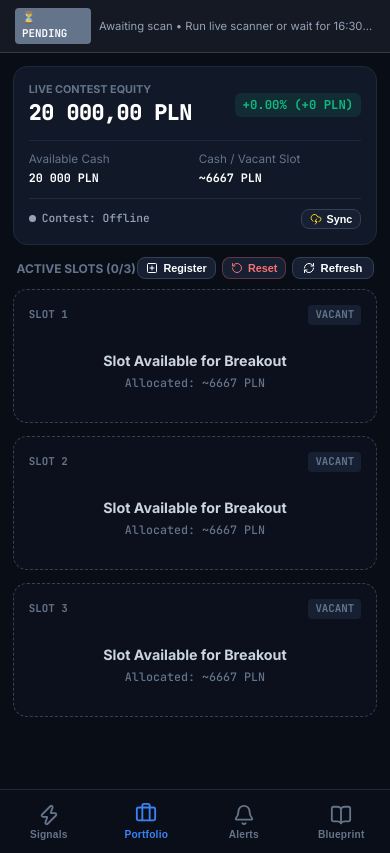
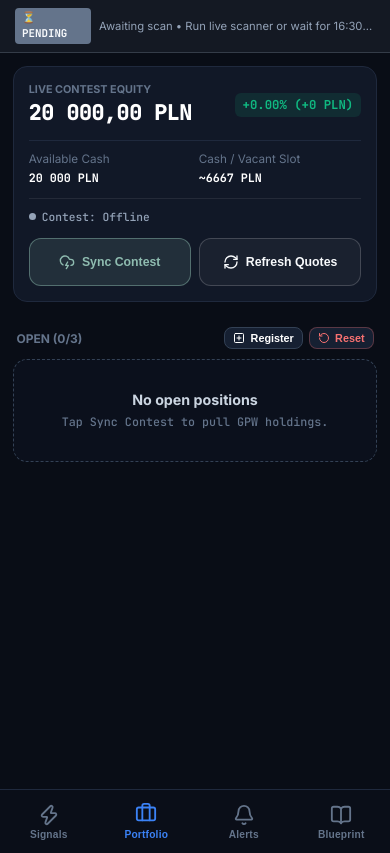
Before and after one commit to hcoppini/SIGG, a Flask app: page /m in a window 390 px wide, after a click on "Portfolio". Shown: the part 58-911 px from the top of the page. Run offline with Flask 2, Linux system fonts and the light colour scheme; data that the repository does not hold is empty.

Commit message:
Add morning health wake, position risk tape, phone Sync/Refresh bar
Actions runs /api/cron/health at 08:05 CET (red X if sync broken).
Desktop + mobile cards show stop cushion, sessions left, gap −3/−5%.
Phone portfolio gets large Sync Contest + Refresh Quotes commands.

Co-authored-by: Cursor <cursoragent@cursor.com>

```diff
--- a/app.py
+++ b/app.py
@@ -532,16 +532,63 @@ def cron_window(window: str):
             "status": "success",
             "message": "pong",
             "cloud": cloud_status(),
+            "auto_login": {"configured": credentials_configured()},
             "time_cet": datetime.now(WARSAW_TZ).strftime("%Y-%m-%d %H:%M:%S")
         })
+
+    if window == "health":
+        # Morning / on-demand truth check for GitHub Actions (no Discord).
+        # Fails with HTTP 503 when the hub cannot sync contest state.
+        cloud = cloud_status()
+        auto_ok = credentials_configured()
+        sync_res = None
+        sync_err = None
+        try:
+            sync_res = contest_sync_engine.sync_now(portfolio_mgr)
+        except Exception as e:
+            sync_err = str(e)
+            print(f"[cron] health sync error: {e}")
+
+        summary = portfolio_mgr.update_live_quotes()
+        cs = (summary or {}).get("contest_sync") or {}
+        sync_status = (sync_res or {}).get("status") or cs.get("status") or "unknown"
+        positions_count = len((summary or {}).get("positions") or [])
+        equity = (summary or {}).get("total_equity")
+
+        checks = {
+            "auto_login_configured": auto_ok,
+            "cloud_enabled": bool(cloud.get("enabled")),
+            "contest_sync_ok": sync_status in (
+                "synced", "synced_partial", "manual", "success", "partial"
+            ),
+            "sync_status": sync_status,
+            "positions_count": positions_count,
+            "equity": equity,
+            "last_synced": cs.get("last_synced"),
+            "sync_error": sync_err or (sync_res or {}).get("message") if sync_status in ("error", "expired") else None,
+        }
+        healthy = (
+            checks["auto_login_configured"]
+            and checks["cloud_enabled"]
+            and checks["contest_sync_ok"]
+        )
+        payload = {
+            "status": "success" if healthy else "unhealthy",
+            "healthy": healthy,
+            "window": "health",
+            "checks": checks,
+            "cloud": cloud,
+            "time_cet": datetime.now(WARSAW_TZ).strftime("%Y-%m-%d %H:%M:%S"),
+        }
+        return jsonify(payload), (200 if healthy else 503)
 
     settings = load_settings()
     active_strat = settings.get("active_strategy", "breakout_trend")
 
-    # Refresh contest + quotes first
+    # Refresh contest + quotes first (auto-login or cURL)
     try:
         contest_cfg = contest_sync_engine.load_config()
-        if contest_cfg.get("enabled") and contest_cfg.get("portfolio_curl"):
+        if credentials_configured() or (contest_cfg.get("enabled") and contest_cfg.get("portfolio_curl")):
             contest_sync_engine.sync_now(portfolio_mgr)
     except Exception as e:
         print(f"[cron] contest sync error: {e}")
--- a/static/css/mobile.css
+++ b/static/css/mobile.css
@@ -1174,3 +1174,89 @@ body {
     color: #fff !important;
     border-color: var(--accent) !important;
 }
+
+/* One-tap Sync / Refresh */
+.mobile-cmd-bar {
+    display: grid;
+    grid-template-columns: 1fr 1fr;
+    gap: 0.55rem;
+    margin-top: 0.85rem;
+}
+
+.mobile-cmd-btn {
+    min-height: 48px;
+    border-radius: 12px;
+    border: 1px solid rgba(255, 255, 255, 0.18);
+    background: rgba(255, 255, 255, 0.04);
+    color: var(--text-primary);
+    font-size: 0.82rem;
+    font-weight: 700;
+    display: inline-flex;
+    align-items: center;
+    justify-content: center;
+    gap: 0.45rem;
+    padding: 0.65rem 0.5rem;
+}
+
+.mobile-cmd-btn.primary {
+    background: rgba(143, 188, 176, 0.14);
+    border-color: rgba(143, 188, 176, 0.45);
+    color: #8fbcb0;
+}
+
+.mobile-cmd-btn:disabled {
+    opacity: 0.5;
+}
+
+.mobile-open-book {
+    display: flex;
+    flex-direction: column;
+    gap: 0.45rem;
+    margin: 0.35rem 0 0.85rem;
+}
+
+.mobile-open-chip {
+    display: flex;
+    justify-content: space-between;
+    align-items: center;
+    gap: 0.5rem;
+    padding: 0.65rem 0.8rem;
+    border-radius: 12px;
+    border: 1px solid rgba(255, 255, 255, 0.14);
+    background: rgba(255, 255, 255, 0.03);
+    font-size: 0.82rem;
+}
+
+.mobile-open-chip strong {
+    font-family: var(--font-mono);
+}
+
+.mobile-open-chip.tone-hold { color: #8fbcb0; border-color: rgba(143, 188, 176, 0.35); }
+.mobile-open-chip.tone-sell { color: #c4929a; border-color: rgba(196, 146, 154, 0.45); }
+.mobile-open-chip.tone-runner { color: #c4b49a; border-color: rgba(196, 180, 154, 0.45); }
+
+.mobile-risk-tape {
+    display: grid;
+    grid-template-columns: 1fr 1fr;
+    gap: 0.3rem 0.55rem;
+    margin: 0.55rem 0 0.65rem;
+    padding: 0.55rem 0.65rem;
+    border-radius: 10px;
+    border: 1px solid rgba(255, 255, 255, 0.12);
+    background: rgba(0, 0, 0, 0.2);
+    font-size: 0.7rem;
+    color: var(--text-secondary);
+}
+
+.mobile-risk-tape span:last-child {
+    font-family: var(--font-mono);
+    color: var(--text-primary);
+    text-align: right;
+}
+
+.mobile-risk-tape.risk-hot {
+    border-color: rgba(196, 146, 154, 0.5);
+    background: rgba(196, 146, 154, 0.08);
+}
+
+.mobile-risk-tape.risk-hot span:last-child { color: #c4929a; }
--- a/static/js/mobile.js
+++ b/static/js/mobile.js
@@ -744,18 +744,54 @@ function initSiggMobile() {
                 }
             }
 
+            // Open-book action strip (HOLD / SELL)
+            const mobileActions = document.getElementById('mobileOpenBookActions');
+            if (mobileActions) {
+                if (!positions.length) {
+                    mobileActions.hidden = true;
+                    mobileActions.innerHTML = '';
+                } else {
+                    mobileActions.hidden = false;
+                    mobileActions.innerHTML = positions.map((pos) => {
+                        const sig = pos.exit_signal || 'HOLD';
+                        let verb = `HOLD — Day ${pos.sessions_held || 1}/3`;
+                        let tone = 'hold';
+                        if (sig === 'STOP_TRIGGERED') { verb = 'SELL — STOP HIT'; tone = 'sell'; }
+                        else if (sig === '3D_EXIT_TODAY') { verb = 'SELL — DAY 3 EXIT'; tone = 'sell'; }
+                        else if (sig === 'RUNNER_HOLD') { verb = 'HOLD — RUNNER'; tone = 'runner'; }
+                        return `<div class="mobile-open-chip tone-${tone}"><strong>${pos.ticker}</strong><span>${verb}</span></div>`;
+                    }).join('');
+                }
+            }
+
             if (!mobileSlotsFeed) return;
             mobileSlotsFeed.innerHTML = '';
 
-            for (let i = 0; i < maxSlots; i++) {
-                const pos = positions[i];
+            if (!positions.length) {
+                mobileSlotsFeed.innerHTML = `
+                    <div class="mobile-slot-card vacant">
+                        <div class="slot-vacant-content">
+                            <div class="slot-vacant-title">No open positions</div>
+                            <div class="slot-vacant-sub">Tap Sync Contest to pull GPW holdings.</div>
+                        </div>
+                    </div>`;
+            }
+
+            positions.forEach((pos, i) => {
                 const slotNum = `SLOT ${i + 1}`;
-
-                if (pos) {
                 const isPositive = (pos.pnl_pln >= 0);
                 const pnlClass = isPositive ? 'text-green' : 'text-red';
                 const pnlSign = isPositive ? '+' : '';
                 const held = pos.sessions_held || 1;
+                const currPx = Number(pos.current_price || pos.entry_price || 0);
+                const stopPx = Number(pos.stop_loss_price || 0);
+                const sharesN = Number(pos.shares || 0);
+                const daysLeft = Math.max(0, 3 - held);
+                const cushionPct = currPx > 0 ? ((currPx - stopPx) / currPx) * 100 : 0;
+                const cushionPln = sharesN * (currPx - stopPx);
+                const gap3Pln = sharesN * currPx * -0.03;
+                const gap5Pln = sharesN * currPx * -0.05;
+                const riskClass = cushionPct <= 1.5 ? 'risk-hot' : '';
 
                 let cardClass = 'mobile-slot-card occupied';
                 let badgeClass = 'slot-status-badge badge-signal-buy';
@@ -764,16 +800,20 @@ function initSiggMobile() {
                 if (pos.exit_signal === 'STOP_TRIGGERED') {
                     cardClass = 'mobile-slot-card breached';
                     badgeClass = 'slot-status-badge text-red';
-                        badgeText = 'STOP BREACHED';
+                    badgeText = 'STOP HIT';
                 } else if (pos.exit_signal === '3D_EXIT_TODAY') {
                     cardClass = 'mobile-slot-card warning';
                     badgeClass = 'slot-status-badge text-amber';
-                        badgeText = '3D EXIT TODAY';
+                    badgeText = 'DAY 3 EXIT';
                 } else if (pos.exit_signal === 'RUNNER_HOLD') {
                     cardClass = 'mobile-slot-card occupied';
                     badgeClass = 'slot-status-badge text-green font-bold';
-                        badgeText = 'RUNNER EXCEPTION';
+                    badgeText = 'RUNNER';
                 }
+
+                const entryPx = Number(pos.entry_price || 0);
+                const entryFmt = entryPx >= 10 ? entryPx.toFixed(2) : entryPx.toFixed(4);
+                const currFmt = currPx >= 10 ? currPx.toFixed(2) : currPx.toFixed(4);
 
                 const card = document.createElement('div');
                 card.className = cardClass;
@@ -788,11 +828,17 @@ function initSiggMobile() {
                         <span class="slot-pos-pnl ${pnlClass}">${pnlSign}${Number(pos.pnl_pct || 0).toFixed(2)}% (${pnlSign}${Number(pos.pnl_pln || 0).toFixed(0)} PLN)</span>
                     </div>
 
-                        <!-- 3-Day Countdown Step Bar -->
                     <div class="hold-progress-bar">
                         <div class="hold-step active"></div>
                         <div class="hold-step ${held >= 2 ? 'active' : ''}"></div>
                         <div class="hold-step ${held >= 3 ? (pos.exit_signal === 'RUNNER_HOLD' ? 'active' : 'exit-day') : ''}"></div>
+                    </div>
+
+                    <div class="mobile-risk-tape ${riskClass}">
+                        <span>To stop</span><span>${cushionPct.toFixed(1)}% · ${cushionPln >= 0 ? '+' : ''}${cushionPln.toFixed(0)} PLN</span>
+                        <span>Left</span><span>${daysLeft} of 3 sessions</span>
+                        <span>Gap −3%</span><span>${gap3Pln.toFixed(0)} PLN</span>
+                        <span>Gap −5%</span><span>${gap5Pln.toFixed(0)} PLN</span>
                     </div>
 
                     <div class="slot-details-grid">
@@ -802,39 +848,24 @@ function initSiggMobile() {
                         </div>
                         <div class="slot-detail-item">
                             <span class="slot-detail-label">Entry</span>
-                                <span class="slot-detail-val">${Number(pos.entry_price || 0).toFixed(2)} PLN</span>
+                            <span class="slot-detail-val">${entryFmt}</span>
                         </div>
                         <div class="slot-detail-item">
-                                <span class="slot-detail-label">Current</span>
-                                <span class="slot-detail-val">${Number(pos.current_price || pos.entry_price || 0).toFixed(2)} PLN</span>
+                            <span class="slot-detail-label">Last</span>
+                            <span class="slot-detail-val">${currFmt}</span>
                         </div>
                         <div class="slot-detail-item">
-                                <span class="slot-detail-label">2.2x Stop</span>
-                                <span class="slot-detail-val ${pos.current_price <= pos.stop_loss_price ? 'text-red font-bold' : ''}">${Number(pos.stop_loss_price || 0).toFixed(2)} PLN</span>
+                            <span class="slot-detail-label">Stop</span>
+                            <span class="slot-detail-val ${currPx <= stopPx ? 'text-red font-bold' : ''}">${stopPx.toFixed(2)}</span>
                         </div>
                     </div>
 
-                        <button class="btn-close-pos mobile-close-pos-btn" data-ticker="${pos.ticker}" data-price="${pos.current_price || pos.entry_price}">
-                            <i data-lucide="x-circle" style="width: 14px; height: 14px;"></i> Close Position (Liquidate)
+                    <button class="btn-close-pos mobile-close-pos-btn" data-ticker="${pos.ticker}" data-price="${currPx}">
+                        Close
                     </button>
                 `;
                 mobileSlotsFeed.appendChild(card);
-                } else {
-                    const card = document.createElement('div');
-                    card.className = 'mobile-slot-card vacant';
-                    card.innerHTML = `
-                        <div class="slot-top-row">
-                            <span class="slot-tag">${slotNum}</span>
-                            <span class="slot-status-badge" style="color: var(--text-muted); background: var(--bg-card-subtle);">VACANT</span>
-                        </div>
-                        <div class="slot-vacant-content">
-                            <div class="slot-vacant-title">Slot Available for Breakout</div>
-                            <div class="slot-vacant-sub">Allocated: ~${Number(cashPerSlot).toLocaleString('pl-PL', { maximumFractionDigits: 0 })} PLN</div>
-                        </div>
-                    `;
-                    mobileSlotsFeed.appendChild(card);
-                }
-            }
+            });
 
             // Wire position close buttons
             mobileSlotsFeed.querySelectorAll('.mobile-close-pos-btn').forEach(btn => {
--- a/templates/index.html
+++ b/templates/index.html
@@ -4,7 +4,7 @@
     <meta charset="UTF-8">
     <meta name="viewport" content="width=device-width, initial-scale=1.0">
     <title>SIGG Etap 1 Trading Hub & Command Center</title>
-    <link rel="stylesheet" href="{{ url_for('static', filename='css/style.css') }}?v=10">
+    <link rel="stylesheet" href="{{ url_for('static', filename='css/style.css') }}?v=11">
     <link href="https://fonts.googleapis.com/css2?family=DM+Sans:ital,opsz,wght@0,9..40,400;0,9..40,500;0,9..40,600;0,9..40,700;1,9..40,400&family=JetBrains+Mono:wght@400;500;700&display=swap" rel="stylesheet">
     <!-- Chart.js for Visual Graphs -->
     <script src="https://cdn.jsdelivr.net/npm/chart.js"></script>
@@ -749,6 +749,6 @@
         </div>
     </div>
 
-    <script src="{{ url_for('static', filename='js/main.js') }}?v=10"></script>
+    <script src="{{ url_for('static', filename='js/main.js') }}?v=11"></script>
 </body>
 </html>
--- a/templates/mobile.html
+++ b/templates/mobile.html
@@ -9,7 +9,7 @@
     <meta name="theme-color" content="#090d16">
     <title>SIGG Hub Mobile</title>
 
-    <link rel="stylesheet" href="{{ url_for('static', filename='css/mobile.css') }}?v=1">
+    <link rel="stylesheet" href="{{ url_for('static', filename='css/mobile.css') }}?v=10">
     <link href="https://fonts.googleapis.com/css2?family=Inter:wght@400;500;600;700;800&family=JetBrains+Mono:wght@500;700;800&display=swap" rel="stylesheet">
     <script src="https://unpkg.com/lucide@latest"></script>
 </head>
@@ -145,23 +145,33 @@
                 </div>
             </div>
 
-            <!-- CONTEST SYNC STATUS BAR -->
+            <!-- CONTEST SYNC STATUS -->
             <div style="display: flex; justify-content: space-between; align-items: center; margin-top: 0.75rem; padding-top: 0.65rem; border-top: 1px solid rgba(255,255,255,0.08);">
-                <div style="display: flex; align-items: center; gap: 6px;">
+                <div style="display: flex; align-items: center; gap: 6px; flex-wrap: wrap;">
                     <span id="mobileContestDot" class="contest-dot" style="width: 7px; height: 7px; border-radius: 50%; background: #94a3b8; display: inline-block;"></span>
                     <span id="mobileContestStatusText" style="font-size: 0.75rem; font-family: var(--font-mono); color: #cbd5e1;">Contest: Offline</span>
                     <span id="mobileContestRankPill" class="contest-rank-badge hidden" style="padding: 2px 6px; font-size: 0.7rem;">#--</span>
                 </div>
-                <button id="mobileSyncContestBtn" class="btn-card-copy" style="padding: 3px 8px; font-size: 0.72rem; display: flex; align-items: center; gap: 4px;">
-                    <i data-lucide="cloud-lightning" style="width: 12px; height: 12px; color: #facc15;"></i>
-                    <span id="mobileSyncContestText">Sync</span>
+            </div>
+
+            <!-- ONE-TAP COMMAND BAR -->
+            <div class="mobile-cmd-bar">
+                <button id="mobileSyncContestBtn" class="mobile-cmd-btn primary" type="button">
+                    <i data-lucide="cloud-lightning" style="width: 16px; height: 16px;"></i>
+                    <span id="mobileSyncContestText">Sync Contest</span>
+                </button>
+                <button id="mobileRefreshPortBtn" class="mobile-cmd-btn" type="button">
+                    <i data-lucide="refresh-cw" style="width: 16px; height: 16px;"></i>
+                    <span>Refresh Quotes</span>
                 </button>
             </div>
         </div>
 
+        <div id="mobileOpenBookActions" class="mobile-open-book" hidden></div>
+
         <div style="display: flex; justify-content: space-between; align-items: center; margin-bottom: 0.65rem; padding: 0 0.25rem;">
             <span style="font-size: 0.8rem; font-weight: 700; color: var(--text-muted); text-transform: uppercase;">
-                Active Slots (<span id="portActiveCount">0</span>/3)
+                Open (<span id="portActiveCount">0</span>/3)
             </span>
             <div style="display: flex; gap: 6px;">
                 <button id="mobileRegisterHoldingsBtn" class="btn-card-copy" style="padding: 4px 8px; font-size: 0.72rem;" title="Manually register open contest positions">
@@ -169,9 +179,6 @@
                 </button>
                 <button id="mobileResetPortBtn" class="btn-card-copy" style="padding: 4px 8px; font-size: 0.72rem; color: #f87171; border-color: rgba(248,113,113,0.3);" title="Reset portfolio to clean 20,000 PLN">
                     <i data-lucide="rotate-ccw" style="width: 12px; height: 12px;"></i> Reset
-                </button>
-                <button id="mobileRefreshPortBtn" class="btn-card-copy" style="padding: 4px 10px; font-size: 0.75rem;">
-                    <i data-lucide="refresh-cw" style="width: 12px; height: 12px;"></i> Refresh
                 </button>
             </div>
         </div>
@@ -404,6 +411,6 @@
         </button>
     </nav>
 
-    <script src="{{ url_for('static', filename='js/mobile.js') }}?v=8"></script>
+    <script src="{{ url_for('static', filename='js/mobile.js') }}?v=10"></script>
 </body>
 </html>
```
Also changed, not shown: static/css/style.css (+25 -0 lines), static/js/main.js (+16 -1 lines), .github/workflows/daily_scan.yml. Lines whose indentation alone changed are shown as unchanged.
